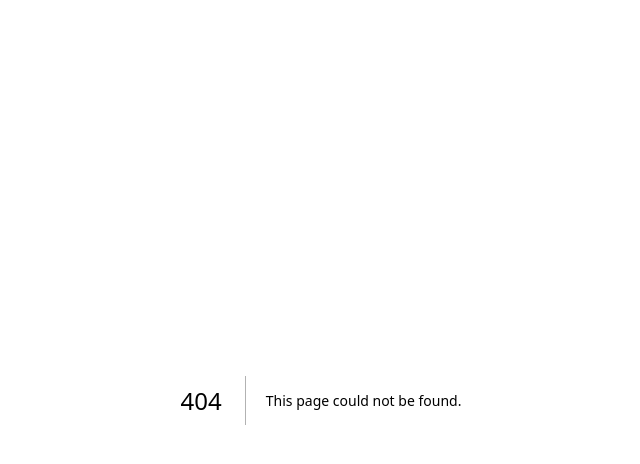
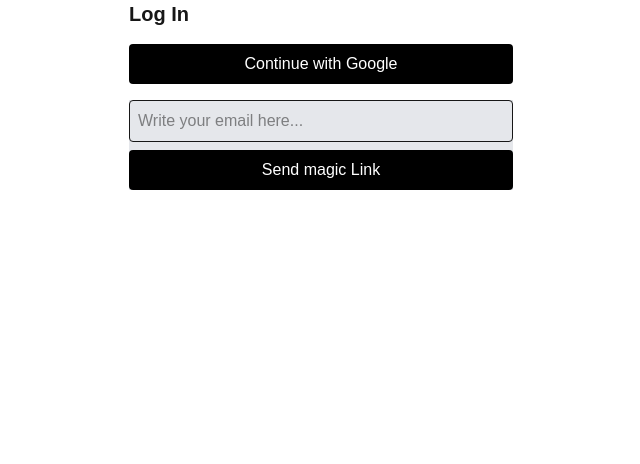
Before and after one commit to sabaudianin/ai-image, a Next.js app: page /login in a window 1280 px wide. Before the commit this address had no page. Shown: the top 464 px of the page, without its empty margins (319-959 px from the left). Built offline with nearby package versions, Linux system fonts and the light colour scheme; no server answers.

Commit message:
feat: login, OAuth, calbacks

```diff
--- /dev/null
+++ b/src/app/auth/callback/route.ts
@@ -0,0 +1,4 @@
+import { NextResponse } from "next/server";
+export async function GET(request: Request) {
+  return NextResponse.redirect(new URL("/", request.url));
+}
--- /dev/null
+++ b/src/app/error/ErrorPage.tsx
@@ -0,0 +1,5 @@
+"use client";
+
+export default function ErrorPage() {
+  return <p>Sorry, something went wrong</p>;
+}
--- /dev/null
+++ b/src/app/login/page.tsx
@@ -0,0 +1,66 @@
+"use client";
+import { useState } from "react";
+import { createClient } from "@/utils/supabase/client";
+
+export default function LoginPage() {
+  const supabase = createClient();
+  const [email, setEmail] = useState("");
+  const [sending, setSending] = useState(false);
+
+  async function signWithGoogle() {
+    await supabase.auth.signInWithOAuth({
+      provider: "google",
+      options: { redirectTo: `${location.origin}/auth/callback` },
+    });
+  }
+  //   async function signWithGitHub() {
+  //     await supabase.auth.signInWithOAuth({
+  //       provider: "github",
+  //       options: { redirectTo: `${location.origin}/auth/callback` },
+  //     });
+  //   }
+
+  async function sendMagicLink(e: React.FormEvent) {
+    e.preventDefault();
+    setSending(true);
+    const { error } = await supabase.auth.signInWithOtp({
+      email,
+      options: { emailRedirectTo: `${location.origin}/auth/callback` },
+    });
+    setSending(false);
+    if (error) return alert(error.message);
+    alert("Login link sended, check inbox and spam");
+  }
+  return (
+    <section className="max-w-sm mx-auto space-y-4">
+      <h2 className="text-xl font-semibold">Log In</h2>
+      <button
+        onClick={signWithGoogle}
+        className="w-full rounded bg-black text-white py-2"
+      >
+        Continue with Google
+      </button>
+      <div className="bg-gray-200">
+        <form
+          onSubmit={sendMagicLink}
+          className="space-y-2"
+        >
+          <input
+            type="email"
+            required
+            placeholder="Write your email here..."
+            value={email}
+            onChange={(e) => setEmail(e.target.value)}
+            className="w-full border rounded p-2"
+          />
+          <button
+            disabled={sending}
+            className="w-full rounded bg-black text-white py-2 disabled:opacity-60"
+          >
+            {sending ? "Sending" : "Send magic Link"}
+          </button>
+        </form>
+      </div>
+    </section>
+  );
+}
```
